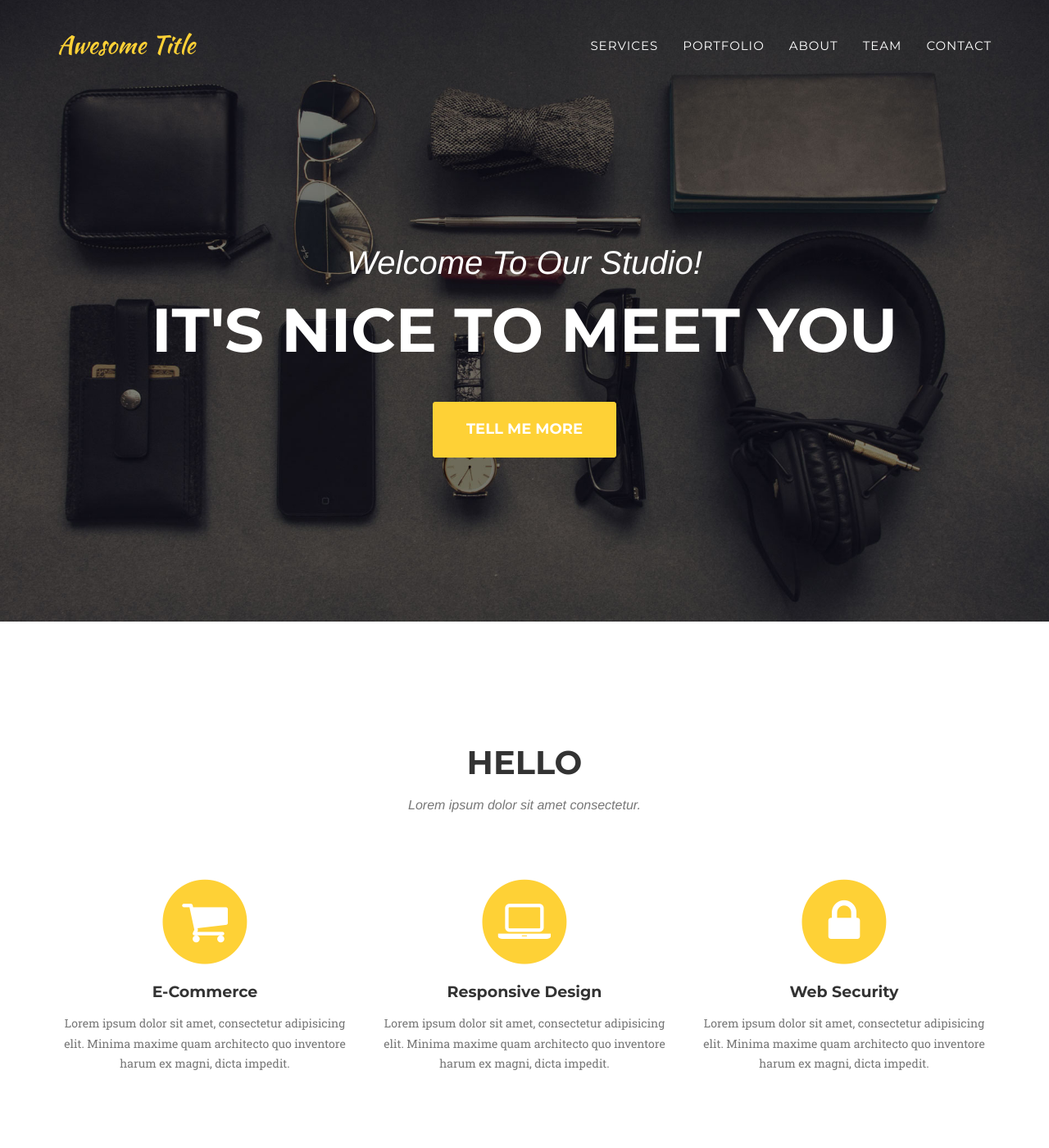
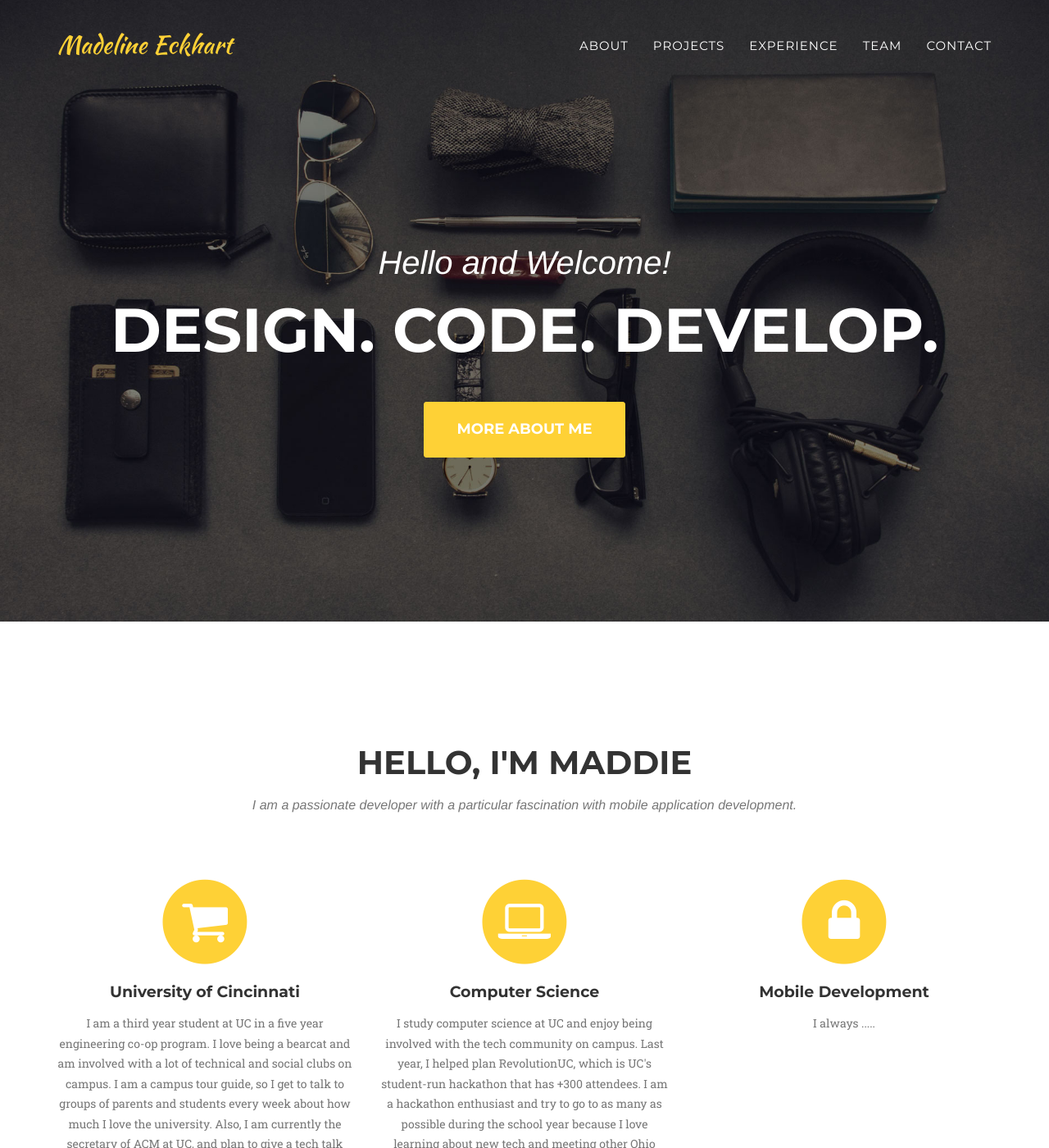
Before and after one commit to maddie-eckhart/Learning-Jekyll, a Jekyll site: the page built from index.html, in a window 1280 px wide and 1400 px high. Shown: the whole window at 82% size. Built offline with Jekyll 4.4.1, drawn with Linux system fonts in a browser that asks for light colours; some web fonts are replaced; some of the changed text lies outside the part shown.

Commit message:
update about me

```diff
--- a/_config.yml
+++ b/_config.yml
@@ -2,9 +2,9 @@ url: https://y7kim.github.io
 baseurl: /agency-jekyll-theme/
 
 # Site settings
-title: Awesome Title
-email: your-email@domain.com
-description: "Write an awesome description for your new site here. You can edit this line in _config.yml. It will appear in your document head meta (for Google search results) and in your feed.xml site description."
+title: Madeline Eckhart
+email: madelineaeckhart@gmail.com
+description: "Maddie's proffessional website to show projects, experience, and passion."
 
 
 # Team names, titles and social links
--- a/_includes/header.html
+++ b/_includes/header.html
@@ -19,13 +19,13 @@
                         <a href="#page-top"></a>
                     </li>
                     <li>
-                        <a class="page-scroll" href="#services">Services</a>
+                        <a class="page-scroll" href="#services">About</a>
                     </li>
                     <li>
-                        <a class="page-scroll" href="#portfolio">Portfolio</a>
+                        <a class="page-scroll" href="#portfolio">Projects</a>
                     </li>
                     <li>
-                        <a class="page-scroll" href="#about">About</a>
+                        <a class="page-scroll" href="#about">Experience</a>
                     </li>
                     <li>
                         <a class="page-scroll" href="#team">Team</a>
@@ -44,9 +44,9 @@
     <header>
         <div class="container">
             <div class="intro-text">
-                <div class="intro-lead-in">Welcome To Our Studio!</div>
-                <div class="intro-heading">It's Nice To Meet You</div>
-                <a href="#services" class="page-scroll btn btn-xl">Tell Me More</a>
+                <div class="intro-lead-in">Hello and Welcome!</div>
+                <div class="intro-heading">Design. Code. Develop.</div>
+                <a href="#services" class="page-scroll btn btn-xl">More About Me</a>
             </div>
         </div>
     </header>
--- a/_includes/portfolio_grid.html
+++ b/_includes/portfolio_grid.html
@@ -3,8 +3,8 @@
         <div class="container">
             <div class="row">
                 <div class="col-lg-12 text-center">
-                    <h2 class="section-heading">Portfolio</h2>
-                    <h3 class="section-subheading text-muted">Lorem ipsum dolor sit amet consectetur.</h3>
+                    <h2 class="section-heading">Projects</h2>
+                    <h3 class="section-subheading text-muted">Passion projects and awesome apps I am developing.</h3>
                 </div>
             </div>
             <div class="row">
--- a/_includes/services.html
+++ b/_includes/services.html
@@ -3,8 +3,8 @@
         <div class="container">
             <div class="row">
                 <div class="col-lg-12 text-center">
-                    <h2 class="section-heading">HELLO</h2>
-                    <h3 class="section-subheading text-muted">Lorem ipsum dolor sit amet consectetur.</h3>
+                    <h2 class="section-heading">HELLO, I'M MADDIE</h2>
+                    <h3 class="section-subheading text-muted">I am a passionate developer with a particular fascination with mobile application development.</h3>
                 </div>
             </div>
             <div class="row text-center">
@@ -13,24 +13,33 @@
                         <i class="fa fa-circle fa-stack-2x text-primary"></i>
                         <i class="fa fa-shopping-cart fa-stack-1x fa-inverse"></i>
                     </span>
-                    <h4 class="service-heading">E-Commerce</h4>
-                    <p class="text-muted">Lorem ipsum dolor sit amet, consectetur adipisicing elit. Minima maxime quam architecto quo inventore harum ex magni, dicta impedit.</p>
+                    <h4 class="service-heading">University of Cincinnati</h4>
+                    <p class="text-muted">I am a third year student at UC in a five year engineering co-op program.
+                        I love being a bearcat and am involved with a lot of technical and social clubs on campus.
+                        I am a campus tour guide, so I get to talk to groups of parents and students every week about how much
+                        I love the university. Also, I am currently the secretary of ACM at UC, and plan to give a tech talk about
+                        iOS development later this fall.</p>
                 </div>
                 <div class="col-md-4">
                     <span class="fa-stack fa-4x">
                         <i class="fa fa-circle fa-stack-2x text-primary"></i>
                         <i class="fa fa-laptop fa-stack-1x fa-inverse"></i>
                     </span>
-                    <h4 class="service-heading">Responsive Design</h4>
-                    <p class="text-muted">Lorem ipsum dolor sit amet, consectetur adipisicing elit. Minima maxime quam architecto quo inventore harum ex magni, dicta impedit.</p>
+                    <h4 class="service-heading">Computer Science</h4>
+                    <p class="text-muted">I study computer science at UC and enjoy being involved with the tech community on campus.
+                        Last year, I helped plan RevolutionUC, which is UC's student-run hackathon that has +300 attendees.
+                        I am a hackathon enthusiast and try to go to as many as possible during the school year because I love learning
+                        about new tech and meeting other Ohio hackers.
+
+                    </p>
                 </div>
                 <div class="col-md-4">
                     <span class="fa-stack fa-4x">
                         <i class="fa fa-circle fa-stack-2x text-primary"></i>
                         <i class="fa fa-lock fa-stack-1x fa-inverse"></i>
                     </span>
-                    <h4 class="service-heading">Web Security</h4>
-                    <p class="text-muted">Lorem ipsum dolor sit amet, consectetur adipisicing elit. Minima maxime quam architecto quo inventore harum ex magni, dicta impedit.</p>
+                    <h4 class="service-heading">Mobile Development</h4>
+                    <p class="text-muted">I always .....</p>
                 </div>
             </div>
         </div>
```
Also changed, not shown: 8 other files.
